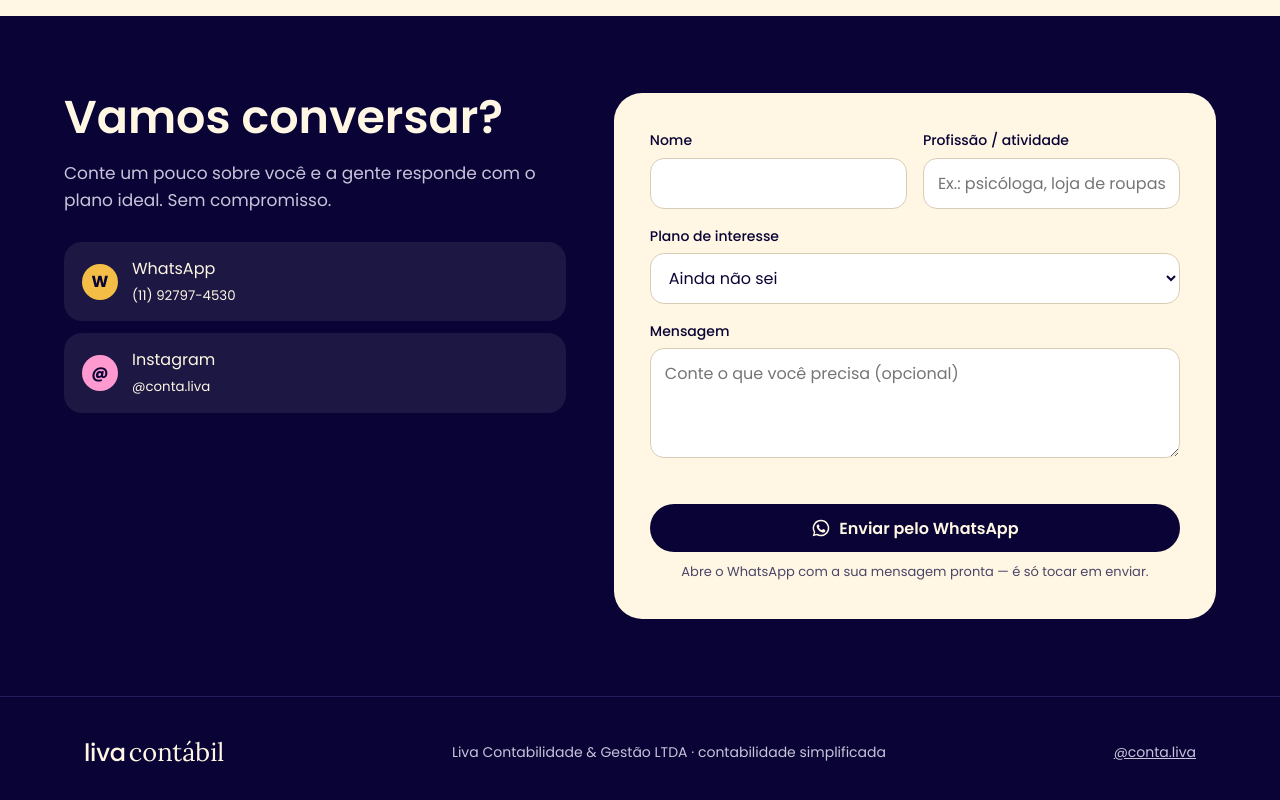
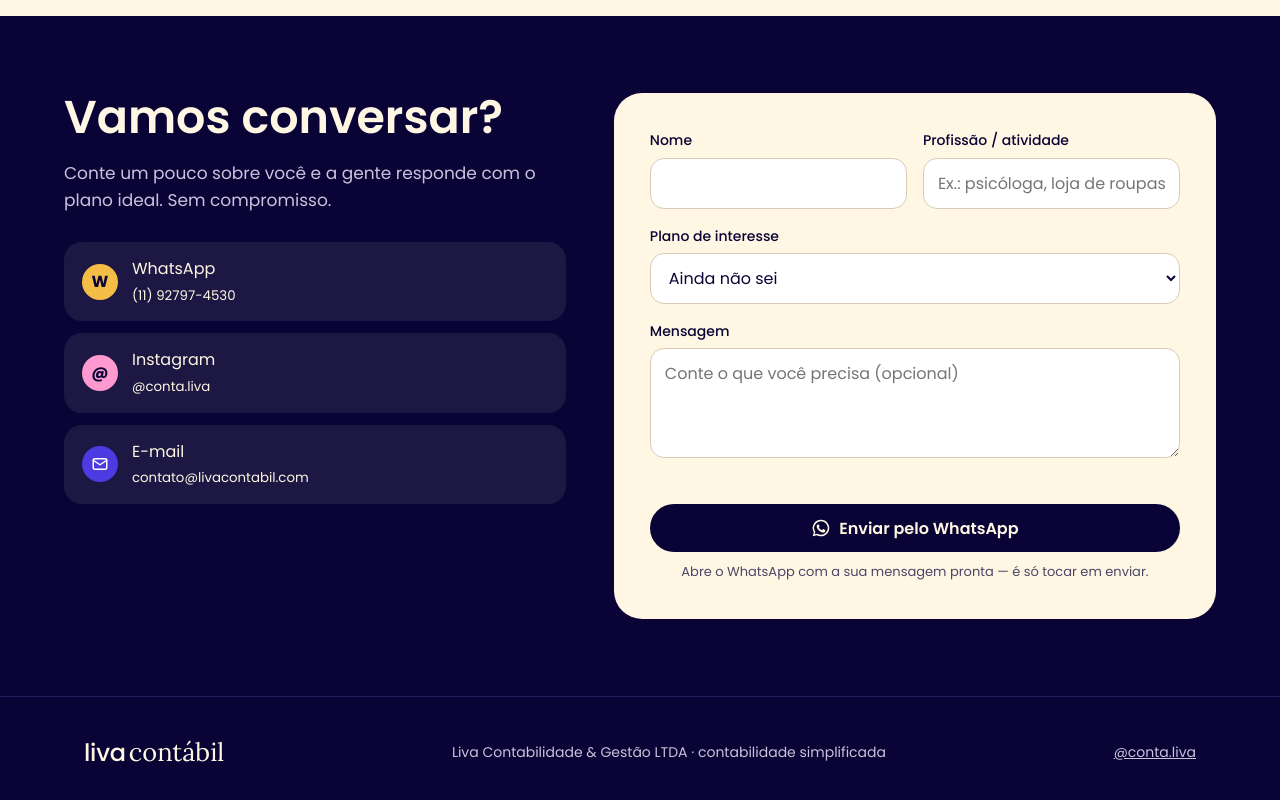
Before and after one commit to livacontabil/site, a plain HTML site: page index.html in a window 1280 px wide. Shown: the part 4425-5225 px from the top of the page. Drawn offline with Linux system fonts and the light colour scheme.

Commit message:
Inclui o e-mail contato@livacontabil.com nos contatos
Co-Authored-By: Claude Opus 5.5 <noreply@anthropic.com>
Claude-Session: https://claude.ai/code/session_01DCgoetNuEYJqAeeRu9Q4wY

```diff
--- a/index.html
+++ b/index.html
@@ -375,7 +375,7 @@ footer .logo{color:var(--cream);font-size:22px}
   // Contatos — preencha o WhatsApp (só números, com DDI e DDD, ex.: 5511999999999) e o e-mail
   const WHATSAPP = '5511927974530';
   const WHATSAPP_LABEL = '(11) 92797-4530';
-  const EMAIL = '';
+  const EMAIL = 'contato@livacontabil.com';
   const INSTAGRAM = 'conta.liva';
 
   const plans = {
@@ -482,7 +482,7 @@ footer .logo{color:var(--cream);font-size:22px}
   const ch = [];
   if (WHATSAPP) ch.push(`<a href="https://wa.me/${WHATSAPP}"><span class="dot" style="background:#F4BD46">W</span><span>WhatsApp<br><small>${WHATSAPP_LABEL}</small></span></a>`);
   ch.push(`<a href="https://www.instagram.com/${INSTAGRAM}/"><span class="dot" style="background:#FF9AD1">@</span><span>Instagram<br><small>@${INSTAGRAM}</small></span></a>`);
-  if (EMAIL) ch.push(`<div><span class="dot" style="background:#4B3BE0;color:#fff">✉</span><span>E-mail<br><small>${esc(EMAIL)}</small></span></div>`);
+  if (EMAIL) ch.push(`<a href="mailto:${esc(EMAIL)}"><span class="dot" style="background:#4B3BE0;color:#fff"><svg viewBox="0 0 24 24" width="18" height="18" fill="none" stroke="currentColor" stroke-width="2" stroke-linecap="round" stroke-linejoin="round" aria-hidden="true"><rect x="3" y="5" width="18" height="14" rx="2"/><path d="m3 7 9 6 9-6"/></svg></span><span>E-mail<br><small>${esc(EMAIL)}</small></span></a>`);
   document.getElementById('channels').innerHTML = ch.join('');
 
   const v = id => document.getElementById(id).value.trim();
```
